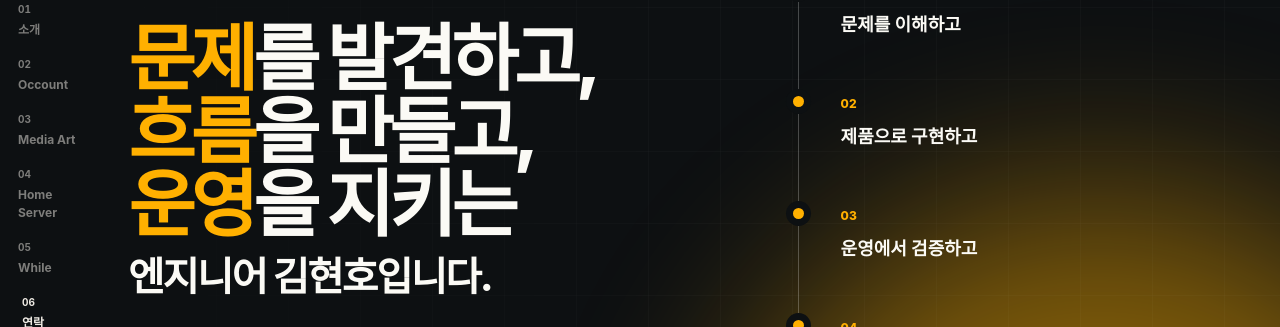
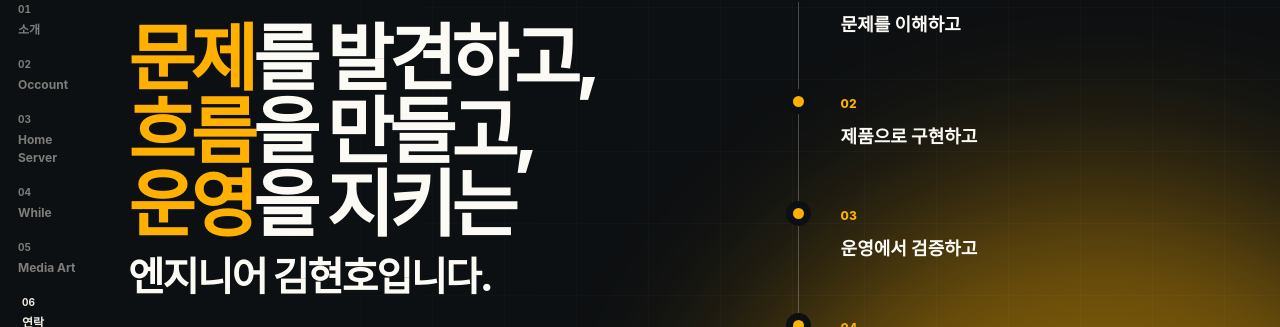
Before and after one commit to Stephan1226/khh-portfolio, a Next.js app: page / in a window 1280 px wide. Shown: the part 233-560 px from the top of the page. Built offline with nearby package versions, Linux system fonts and the light colour scheme; a web font is replaced by a local one.

Commit message:
docs(portfolio): reorder projects and refresh PDF

```diff
--- a/app/globals.css
+++ b/app/globals.css
@@ -75,6 +75,18 @@ a { color: inherit; text-decoration: none; }
 .back-to-top:hover { background: var(--signal); color: var(--ink); transform: translateY(-3px); }
 .back-to-top span { font-size: 21px; font-weight: 600; line-height: 1; transition: transform .2s ease; }
 .back-to-top:hover span { transform: translateY(-3px); }
+
+/* Keep the portfolio sections in the intended presentation order. */
+#main-content {
+  display: flex;
+  flex-direction: column;
+}
+#main-content > .hero { order: 0; }
+#main-content > .project--occount { order: 1; }
+#main-content > .project--homeserver { order: 2; }
+#main-content > .project--while { order: 3; }
+#main-content > .project--media { order: 4; }
+#main-content > .closing { order: 5; }
 
 .hero {
   position: relative;
--- a/app/portfolio-nav.tsx
+++ b/app/portfolio-nav.tsx
@@ -5,9 +5,9 @@ import { useEffect, useState } from 'react';
 const links = [
   ['home', '소개'],
   ['occount', 'Occount'],
-  ['media-art', 'Media Art'],
   ['homeserver', 'Home Server'],
   ['while', 'While'],
+  ['media-art', 'Media Art'],
   ['contact', '연락'],
 ] as const;
 
```
Also changed, not shown: 1 other file (tests, documents, lock files or other folders).
